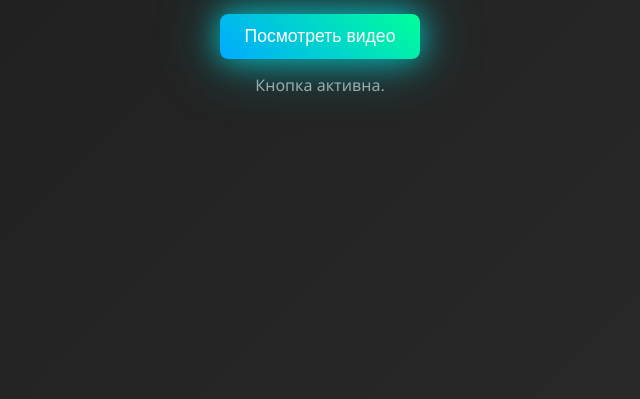
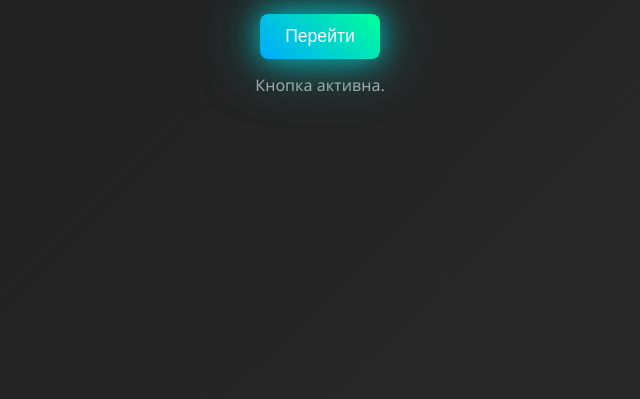
Before and after one commit to FernadezTain/Fernie, a plain HTML site: page index.html in a window 1280 px wide. Shown: the part 401-800 px from the top of the page, without its empty margins (320-960 px from the left). Drawn offline with Linux system fonts and the light colour scheme.

Commit message:
Update index.html

```diff
--- a/index.html
+++ b/index.html
@@ -114,7 +114,7 @@
 </head>
 <body>
   <h1>Fernie Link Convertor</h1>
-  <button id="link-button" disabled>Посмотреть видео</button>
+  <button id="link-button" disabled>Перейти</button>
   <div id="countdown">Ожидайте: 5 сек...</div>
   <div id="progress-bar-container">
     <div id="progress-bar"></div>
```
